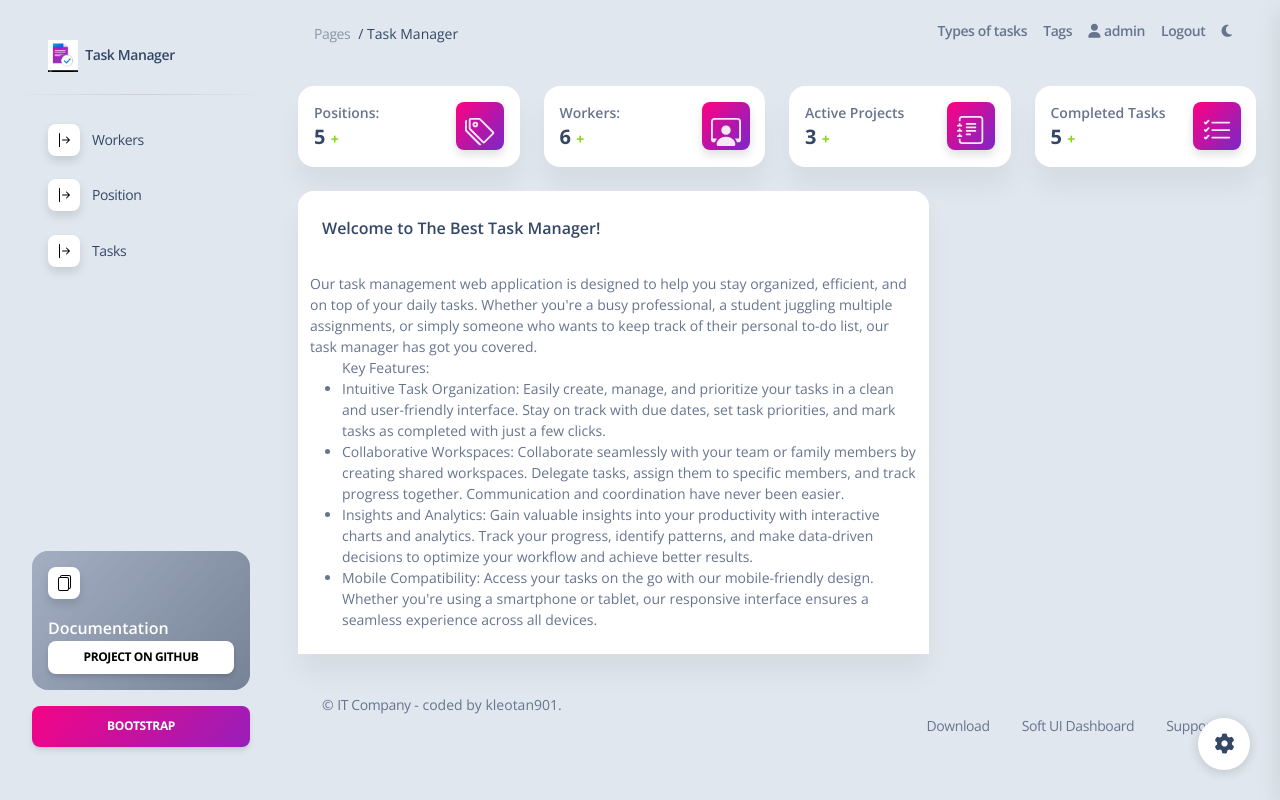
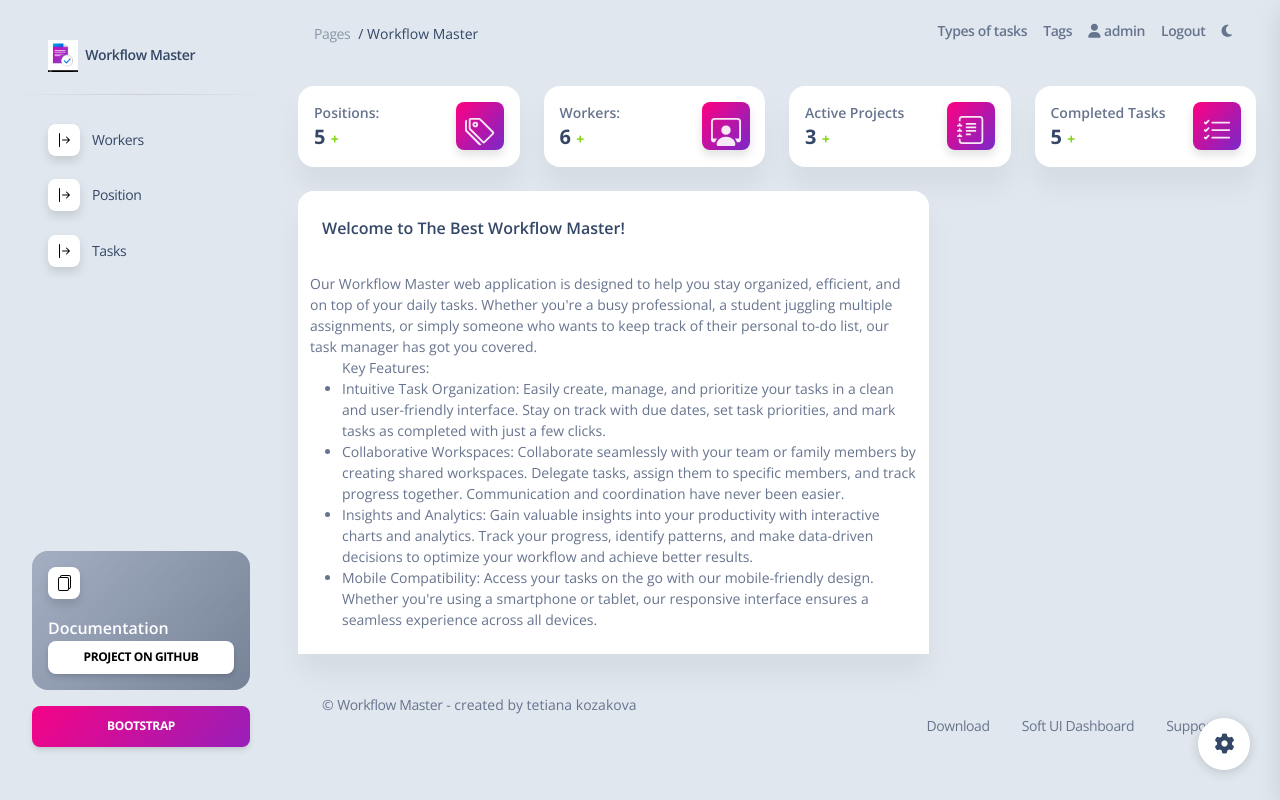
Before and after one commit to kleotan901/workflow_master, a Django app: page / in a window 1280 px wide. Run offline with Django 4.2, Linux system fonts and the light colour scheme; a user stored in the database is signed in; data comes from the database, SQL or seed files in the repository; some libraries are stand-ins or nearby versions; grey boxes are pictures that could not be loaded.

Commit message:
Fixed names in templates

```diff
--- a/templates/includes/footer.html
+++ b/templates/includes/footer.html
@@ -3,7 +3,7 @@
           <div class="row align-items-center justify-content-lg-between">
             <div class="col-lg-6 mb-lg-0 mb-4">
               <div class="copyright text-center text-sm text-muted text-lg-start">
-                &copy; <a href="https://bit.ly/3fKQZaL" class="text-muted" target="_blank">IT Company</a> - coded by kleotan901.
+                &copy; <a href="https://bit.ly/3fKQZaL" class="text-muted" target="_blank">Workflow Master</a> - created by tetiana kozakova
               </div>
             </div>
             <div class="col-lg-6">
--- a/templates/includes/navigation-login.html
+++ b/templates/includes/navigation-login.html
@@ -7,7 +7,7 @@
           <div class="nav-header">
             <a class="navbar-brand m-0" href="{% url 'task_manager:index' %}">
               <img src="{% static 'img/main_logo.jpg' %}" class="navbar-brand-img h-100" alt="main_logo">
-              <span class="ms-1 font-weight-bold">Task Manager</span>
+              <span class="ms-1 font-weight-bold">Workflow Master</span>
             </a>
           </div>
         </li>
--- a/templates/includes/navigation.html
+++ b/templates/includes/navigation.html
@@ -6,7 +6,7 @@
       <ol class="breadcrumb bg-transparent mb-0 pb-0 pt-1 px-0 me-sm-6 me-5">
         <li class="breadcrumb-item text-sm"><a class="opacity-5 text-dark" href="javascript:;">Pages</a></li>
         <li class="text-sm text-dark active ms-2" aria-current="page">
-          {% if request.path == '/' %} / Task Manager {% else %} {{ request.path|title }} {% endif %}
+          {% if request.path == '/' %} / Workflow Master {% else %} {{ request.path|title }} {% endif %}
         </li>
       </ol>
     </nav>
--- a/templates/includes/sidebar.html
+++ b/templates/includes/sidebar.html
@@ -5,7 +5,7 @@
     <i class="fas fa-times p-3 cursor-pointer text-secondary opacity-5 position-absolute end-0 top-0 d-none d-xl-none" aria-hidden="true" id="iconSidenav"></i>
     <a class="navbar-brand m-0" href="{% url 'task_manager:index' %}">
       <img src="{% static 'img/main_logo.jpg' %}" class="navbar-brand-img h-100" alt="main_logo">
-      <span class="ms-1 font-weight-bold">Task Manager</span>
+      <span class="ms-1 font-weight-bold">Workflow Master</span>
     </a>
   </div>
   <hr class="horizontal dark mt-0">
--- a/templates/layouts/base.html
+++ b/templates/layouts/base.html
@@ -5,7 +5,7 @@
 <head>
     <meta http-equiv="Content-Type" content="text/html; charset=utf-8"/>
     <title>
-      Task Manager - {% block title %}{% endblock %}
+      Workflow Master - {% block title %}{% endblock %}
     </title>
 
     <!-- Favicon -->
--- a/templates/registration/login.html
+++ b/templates/registration/login.html
@@ -18,7 +18,7 @@
     <link href="{% static 'css/style_login.css' %}" rel="stylesheet" />
     <link id="pagestyle" href="{% static 'css/soft-ui-dashboard.css' %}" rel="stylesheet" />
 
-  <title>Task Manager</title>
+  <title>Workflow Master</title>
 </head>
 
 <body class="g-sidenav-show">
--- a/templates/task_manager/index.html
+++ b/templates/task_manager/index.html
@@ -126,12 +126,12 @@
         <div class="card-header pb-0">
           <div class="row">
             <div class="col-lg-6 col-7">
-              <h6>Welcome to The Best Task Manager!</h6>
+              <h6>Welcome to The Best Workflow Master!</h6>
             </div>
 
             <div class="card-body px-0 pb-2">
               <div class="text-sm mb-0">
-                Our task management web application is designed to help you stay organized,
+                Our Workflow Master web application is designed to help you stay organized,
                 efficient, and on top of your daily tasks. Whether you're a busy professional,
                 a student juggling multiple assignments, or simply someone who wants to keep
                 track of their personal to-do list, our task manager has got you covered.
```
Also changed, not shown: demo.png.
